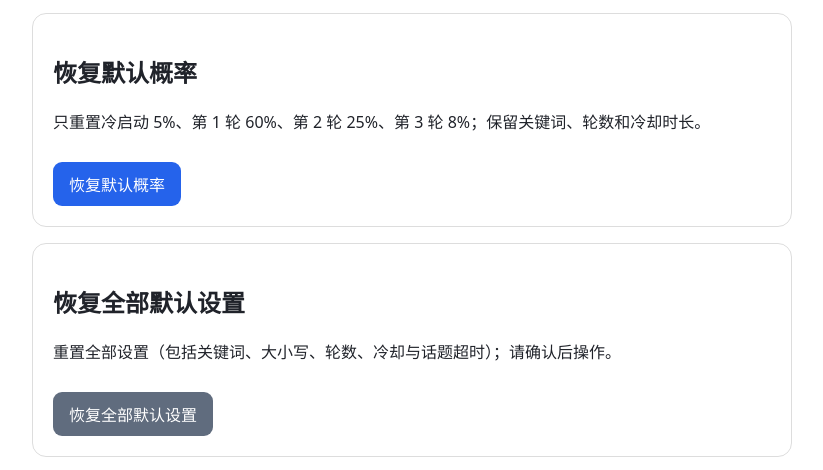
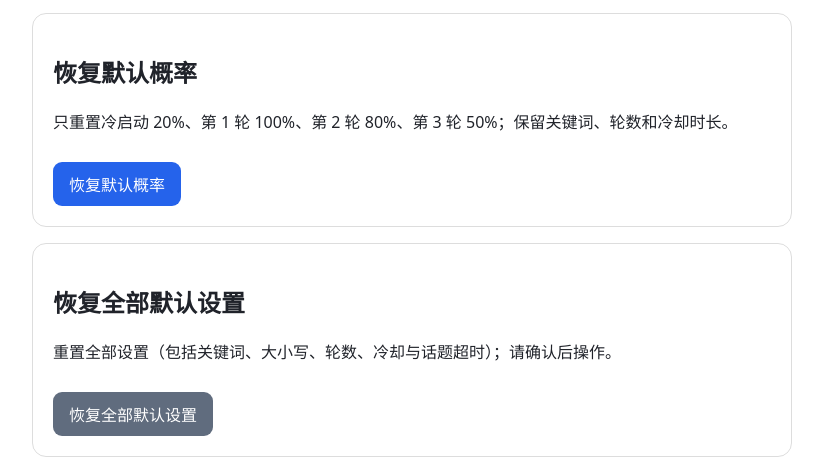
Before and after one commit to Hyperfish0917/astrbot_plugin_chat_decay, a plain HTML site: page views/settings/index.html in a window 1280 px wide. Shown: the part 143-613 px from the top of the page, without its empty margins (228-1051 px from the left). Drawn offline with Linux system fonts and the light colour scheme.

Commit message:
release: update views/settings/index.html for v1.3.0 defaults

```diff
--- a/views/settings/index.html
+++ b/views/settings/index.html
@@ -20,7 +20,7 @@
   <h1>群聊唤醒与对话衰减</h1>
   <p>自定义关键词、三轮概率与冷却时间，请在插件的「配置」页面修改；这里提供一键恢复默认值。</p>
   <section class="card"><h2>恢复默认概率</h2>
-    <p>只重置冷启动 5%、第 1 轮 60%、第 2 轮 25%、第 3 轮 8%；保留关键词、轮数和冷却时长。</p>
+    <p>只重置冷启动 20%、第 1 轮 100%、第 2 轮 80%、第 3 轮 50%；保留关键词、轮数和冷却时长。</p>
     <button id="reset-rates">恢复默认概率</button>
   </section>
   <section class="card"><h2>恢复全部默认设置</h2>
```
